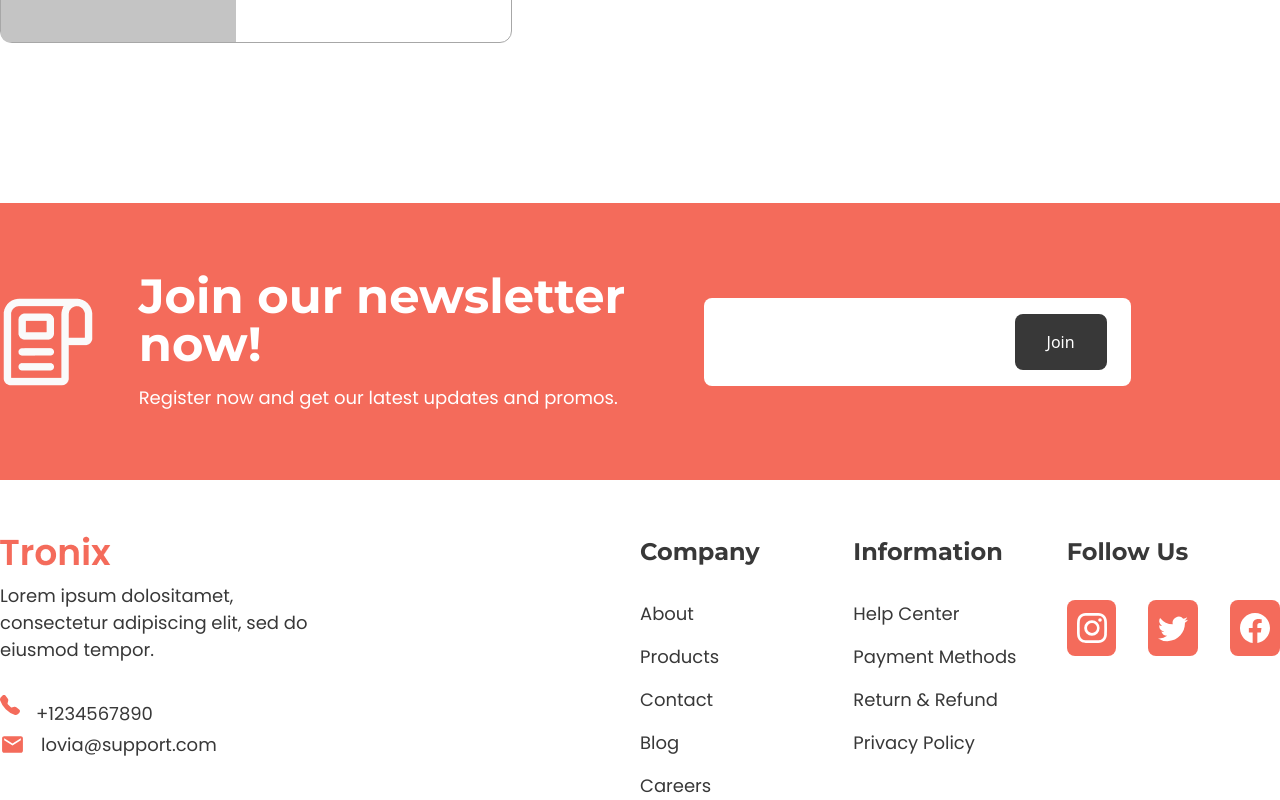
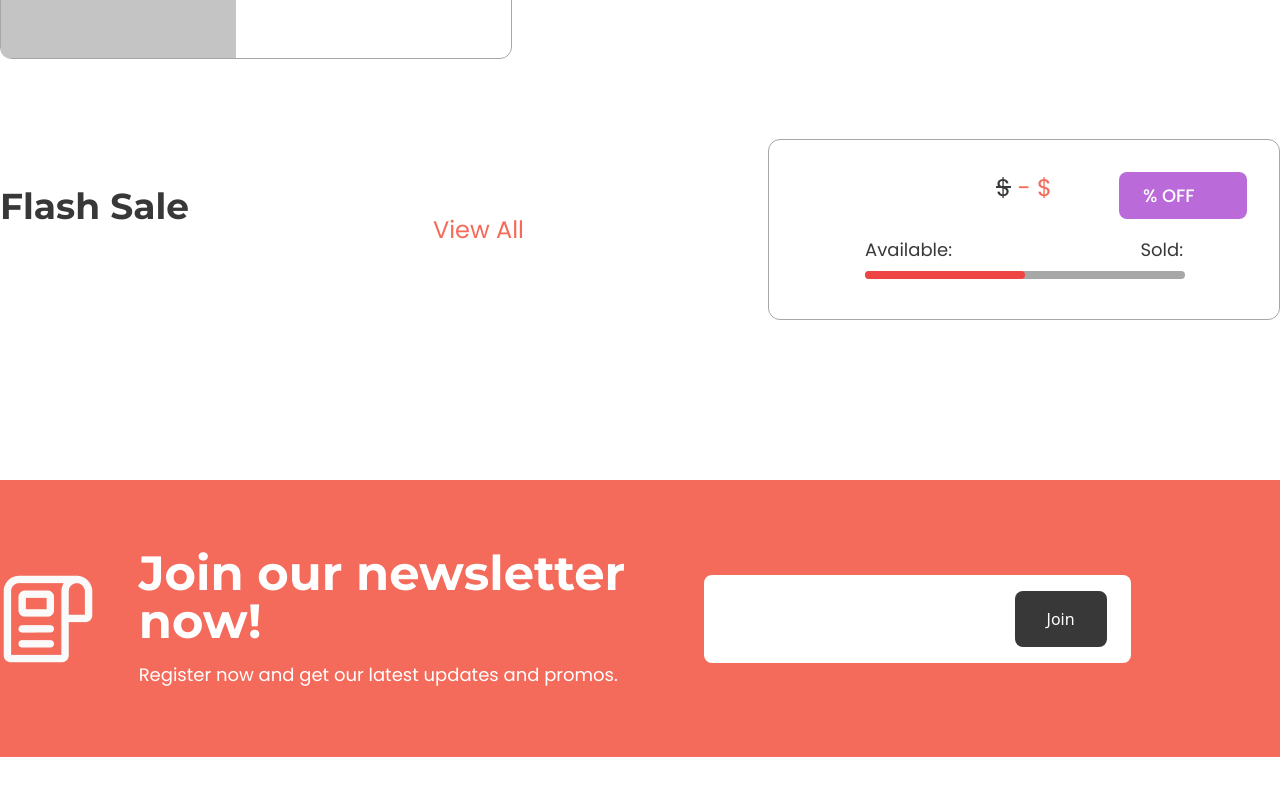
Before and after one commit to thehasandev/e_commerce_tronix, a React (Vite) app: page / in a window 1280 px wide. Shown: the part 1880-2680 px from the top of the page. Built offline with nearby package versions, Linux system fonts and the light colour scheme.

Commit message:
flash-data

```diff
--- a/src/Data/arrival.js
+++ b/src/Data/arrival.js
@@ -19,40 +19,23 @@ let arrival =[
     },
     {
         url : "/images/arrival.png",
-        name : "Smartphone 5G",
-        price : 500,
+        name : "LED TV",
+        price : 700,
         badge : "new"
     },
     {
         url : "/images/arrival.png",
-        name : "USB Speaker Portable",
-        price : 44,
+        name : "Leptop Device",
+        price : 444,
         badge : "new"
     },
     {
         url : "/images/arrival.png",
-        name : "Smart TV",
-        price : 600,
+        name : "Enalog TV",
+        price : 800,
         badge : "new"
     },
-    {
-        url : "/images/arrival.png",
-        name : "Smartphone 5G",
-        price : 500,
-        badge : "new"
-    },
-    {
-        url : "/images/arrival.png",
-        name : "USB Speaker Portable",
-        price : 44,
-        badge : "new"
-    },
-    {
-        url : "/images/arrival.png",
-        name : "Smart TV",
-        price : 600,
-        badge : "new"
-    },
+
 
 ]
 
--- /dev/null
+++ b/src/Data/flash.js
@@ -0,0 +1,59 @@
+let flash =[
+    {
+        url : "/images/flash.png",
+        name : "Wireless Headphone",
+        price : 19.99,
+        discount:19.99,
+        badge : "new",
+        avilabelVale: 10,
+        soldValue:5
+    },
+    {
+        url : "/images/flash.png",
+        name : "Air Purifier",
+        price : 30.99,
+        discount:39.99,
+        badge : "new",
+        avilabelVale: 8,
+        soldValue:15
+    },
+    {
+        url : "/images/flash.png",
+        name : "Bluetooth Printer",
+        price : 22.99,
+        discount:22.99,
+        badge : "new",
+        avilabelVale: 5,
+        soldValue:9
+    },
+    {
+        url : "/images/flash.png",
+        name : "Wireless Headphone",
+        price : 19.99,
+        discount:19.99,
+        badge : "new",
+        avilabelVale: 10,
+        soldValue:5
+    },
+    {
+        url : "/images/flash.png",
+        name : "Air Purifier",
+        price : 30.99,
+        discount:39.99,
+        badge : "new",
+        avilabelVale: 8,
+        soldValue:15
+    },
+    {
+        url : "/images/flash.png",
+        name : "Bluetooth Printer",
+        price : 22.99,
+        discount:22.99,
+        badge : "new",
+        avilabelVale: 5,
+        soldValue:9
+    },
+
+]
+
+export default flash
--- a/src/pages/Home.jsx
+++ b/src/pages/Home.jsx
@@ -1,6 +1,7 @@
 import React, { useState } from 'react'
 import cetagorData from "../Data/categori"
 import arrivalData from "../Data/arrival"
+import flashData from "../Data/flash"
 
 import Section from '../components/Section'
 import Container from '../components/Container'
@@ -14,6 +15,7 @@ import Slider from "react-slick";
 import SubHeading from "../components/SubHeading"
 import Categori from "../components/Categori"
 import Arrival from "../components/Arrival"
+import Flashsale from "../components/Flashsale"
 
 function Home() {
     let [arrivalView,setArrivalView] = useState(false)
@@ -61,7 +63,7 @@ function Home() {
 
        <Section className="my-20">
           <Container>
-             <SubHeading text="Category" className="mb-10"/>
+             <SubHeading text="Category" className="mb-12"/>
              <Flex className="justify-between">
                 {
                     cetagorData.map((item,index)=>(
@@ -76,7 +78,7 @@ function Home() {
        <Section>
          <Container>
             <Flex className="justify-between items-center">
-                <SubHeading text="New Arrival" className="mb-10"/>
+                <SubHeading text="New Arrival" className="mb-12"/>
                 <p className='font-pop font-normal text-primary text-2xl cursor-pointer' onClick={()=>{setArrivalView(!arrivalView)}}>View All</p>
             </Flex>
 
@@ -99,6 +101,23 @@ function Home() {
          </Container>
        </Section>
 
+       <Section className="my-20">
+         <Container>
+            <Flex className="justify-between items-center">
+                    <SubHeading text="Flash Sale" className="mb-12"/>
+                    <p className='font-pop font-normal text-primary text-2xl cursor-pointer' onClick={()=>{setArrivalView(!arrivalView)}}>View All</p>
+                    <Flex>
+                        {
+                            flashData.map((item,index)=>(
+                                console.log(item)
+                            ))
+                        }
+                        <Flashsale/>
+                    </Flex>
+            </Flex>
+         </Container>
+       </Section>
+
     </>
   )
 }
```
Also changed, not shown: public/images/feature.png (renamed from src/assets/feature.png), public/images/flash.png (renamed from src/assets/flash.png).
